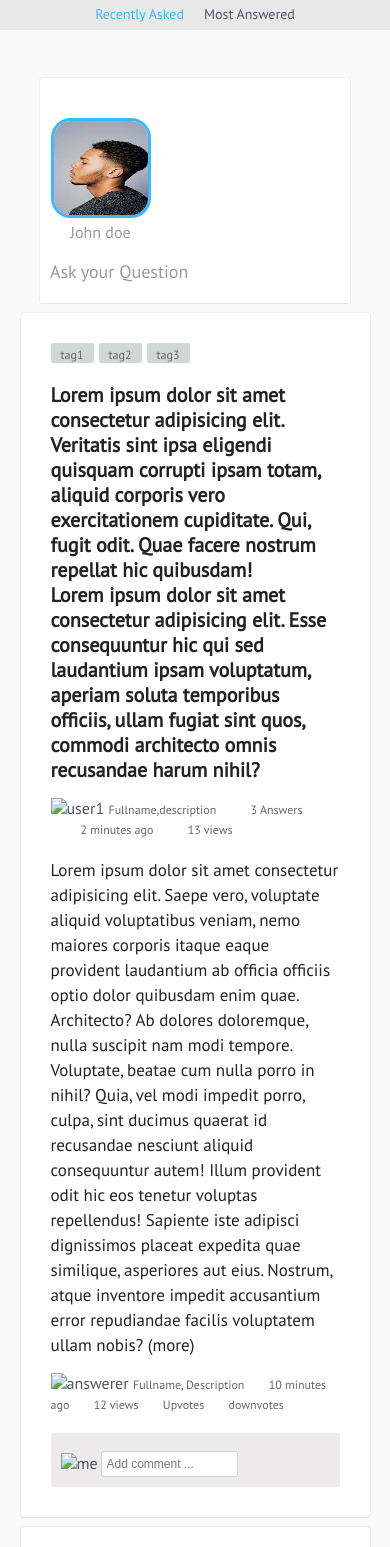
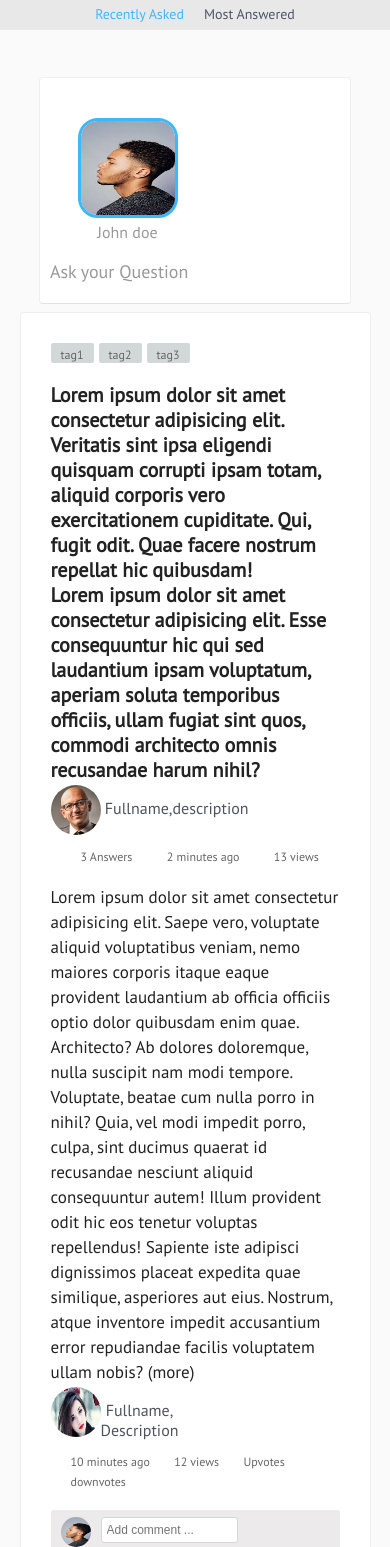
Before and after one commit to Johnpaul-Borree/AskUs, a plain HTML site: page UI/home.html in a window 390 px wide. Shown: the part 53-1600 px from the top of the page. Drawn offline with Linux system fonts and the light colour scheme.

Commit message:
Add html structure to recentquestions [#159582952]
-Add images to make page interactive
-add required css styles
-Make page responsive.

```diff
--- a/UI/CSS/home.css
+++ b/UI/CSS/home.css
@@ -198,7 +198,7 @@ img {
     width: 50%;
     margin: 0px 0px 10px;
     text-align: center;
-    margin-left: -10%;
+    margin-left: -7%;
 }
 
 .content-container > .ask-question > a > .profile-container img {
@@ -278,6 +278,41 @@ img {
     line-height: 25px;
     padding-bottom: 15px;
 }
+
+.question-view > .profile-container {
+    position: relative;
+    width: 20%;
+    margin: 0px 0px 10px;
+    text-align: center;
+    display: flex;
+}
+.question-view > .my-comment > .profile-container {
+    width: 10%;
+    margin: 10px 0px 10px;
+    text-align: center;
+    display: flex;
+}
+
+.question-view > .profile-container img {
+    margin-top: -13px;
+    width: 50px;
+    height: 50px;
+    border-radius: 50%;
+}
+
+.question-view > .my-comment > .profile-container img {
+    position: absolute;
+    margin-top: -13px;
+    width: 30px;
+    height: 30px;
+    border-radius: 50%;
+}
+
+
+.question-view > .user-details {
+    margin-left: 10px;
+}
+
 .question-view > a > .question-answer-number,
 .question-view > .question-time,
 .question-view > .question-views-number {
@@ -299,6 +334,8 @@ img {
 .question-view > .answer-details {
     font-size: 12px;
     color: #666;
+    margin-left: auto;
+    padding-top: 30px;
 }
 .question-view > a > .question-answer-number:hover {
     text-decoration: underline;
@@ -322,6 +359,7 @@ img {
 .my-comment > .comment-box > form > input {
     border-radius: 0.25em;
     width: 60%;
+    margin-top: -10px;
     padding: 5px 7px 5px 5px;
     border: 1px solid #d2d8d8;
     appearance: none;
@@ -542,6 +580,7 @@ img {
     .navbarcontainer > ul > li{
         padding: 30px 10px 0px 20px;
     }
+
 }
 
 @media only screen and (min-width: 1140px) {
@@ -618,6 +657,12 @@ img {
         cursor: pointer;
     }
 
+    .content-container > .ask-question > a > .profile-container {
+        width: 40%;
+        margin-left: 5%;
+    }
+
+
 }
 
 @media only screen and (max-width: 350px) {
--- a/UI/home.html
+++ b/UI/home.html
@@ -71,8 +71,10 @@
                                 Lorem ipsum dolor sit amet consectetur adipisicing elit. Esse consequuntur hic qui sed laudantium ipsam voluptatum,
                                 aperiam soluta temporibus officiis, ullam fugiat sint quos, commodi architecto omnis recusandae harum nihil?</p>
                         </a>
-                            <img src="user1.jpg" alt="user1">
-                            <span class="user-details">Fullname,description</span>
+                            <div class="profile-container">
+                                <img src="Images/user.jpg" alt="profile"> &nbsp;
+                                <span class="user-details">Fullname,description</span>
+                            </div>
                             <a href="answers.html" target="_blank"><span class="question-answer-number">3 Answers</span></a>
                             <span class="question-time">2 minutes ago</span>
                             <span class="question-views-number">13 views</span>
@@ -84,15 +86,19 @@
                                 <span class="more">(more)</span>
                             </p>
                         </a>
-                            <img src="answerer.jpg" alt="answerer">
-                            <span class="answer-details">Fullname, Description</span>
+                            <div class="profile-container">
+                                <img src="Images/user2.jpeg" alt="profile">
+                                <span class="answer-details">Fullname, Description</span>
+                            </div>
                             <span class="answer-time">10 minutes ago</span>
                             <span class="answer-views-number">12 views</span>
                             <span class="upvote">Upvotes</span>
                             <span class="downvote">downvotes</span><br>
 
                             <div class="my-comment">
-                                <img src="me.jpg" alt="me" class="comment-me">
+                                    <div class="profile-container">
+                                            <img src="Images/user1.jpeg" alt="profile">
+                                    </div>
                                 <div class="comment-box">
                                     <form role="form">
                                         <input type="text" name="search" placeholder="Add comment ...">
@@ -112,8 +118,10 @@
                                 aliquid corporis vero exercitationem cupiditate. Qui, fugit odit. Quae facere nostrum repellat hic quibusdam!
                             </p>
                         </a>
-                        <img src="user1.jpg" alt="user1">
-                        <span class="user-details">Fullname,description</span>
+                        <div class="profile-container">
+                                <img src="Images/user3.jpg" alt="profile">&nbsp;
+                                <span class="user-details">Fullname,description</span>
+                            </div>
                         <a href="answers.html" target="_blank"><span class="question-answer-number">4 Answers</span></a>
                         <span class="question-time">20 minutes ago</span>
                         <span class="question-views-number">12 views</span>
```
Also changed, not shown: UI/Images/user.jpg (added), UI/Images/user2.jpeg (added), UI/Images/user3.jpg (added).
